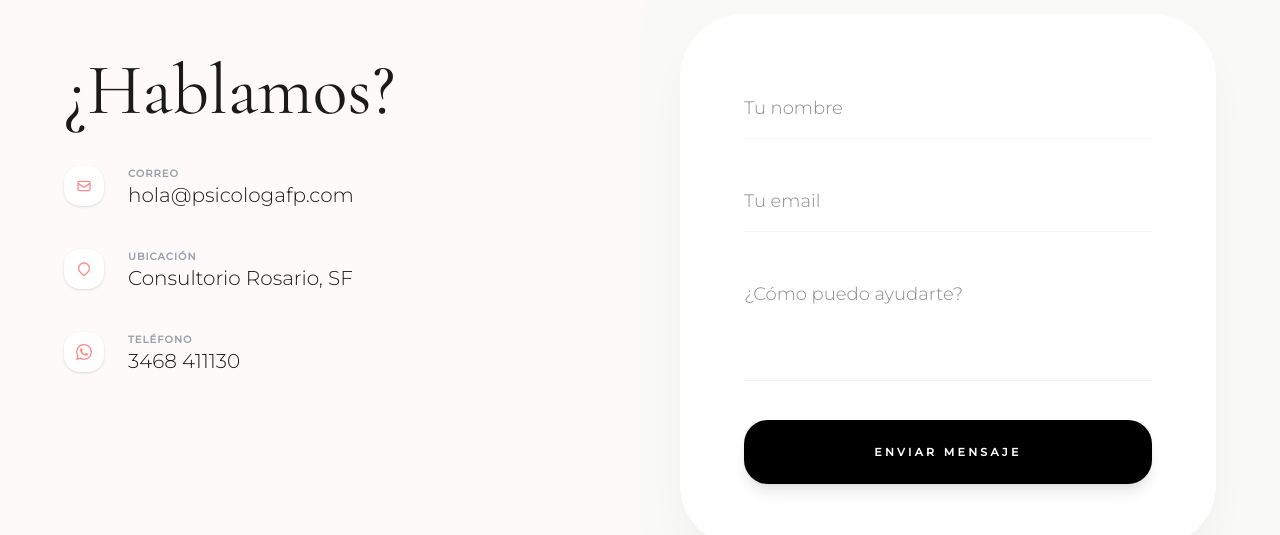
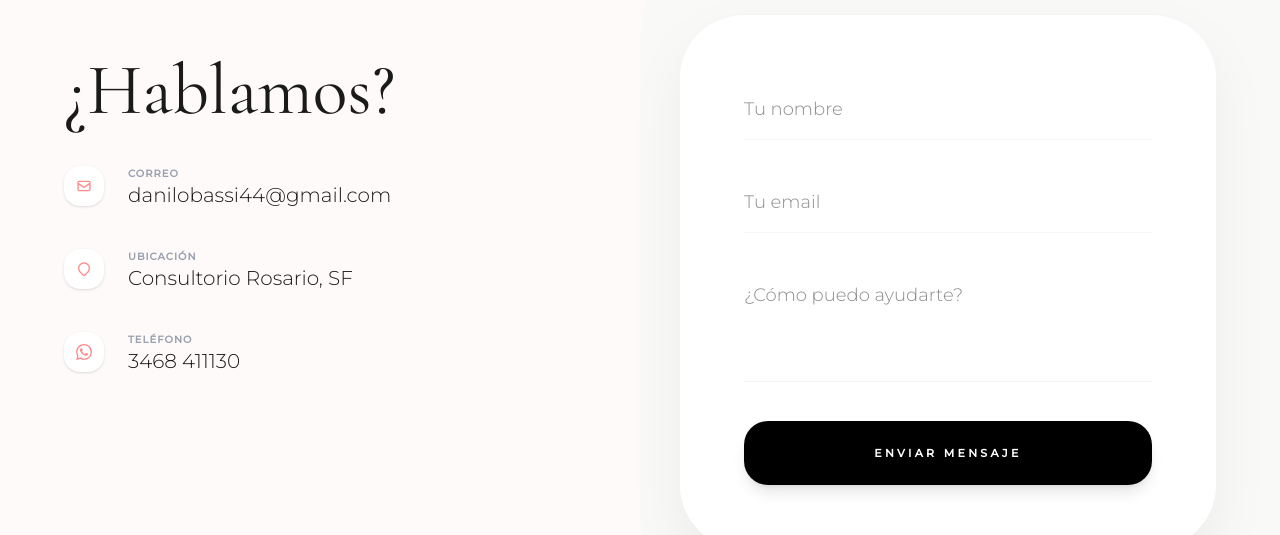
Before and after one commit to danilobassi8/Fiore-landing-page, a React (Vite) app: page / in a window 1280 px wide. Shown: the part 3805-4340 px from the top of the page. Built offline with nearby package versions, Linux system fonts and the light colour scheme.

Commit message:
add contact form

```diff
--- a/components/Contact.tsx
+++ b/components/Contact.tsx
@@ -1,7 +1,8 @@
 import React from 'react';
+import ContactForm from './ContactForm';
 
 const CONSTANTS = {
-  email: 'hola@psicologafp.com',
+  email: 'danilobassi44@gmail.com',
   whatsapp: {
     number: '3468 411130',
     url: 'https://wa.me/5493468411130',
@@ -91,34 +92,8 @@ const Contact: React.FC = () => {
             </div>
           </div>
 
-          <div className="bg-white p-10 md:p-16 rounded-[4rem] shadow-2xl shadow-black/5">
-            <form className="space-y-8">
-              <div className="relative">
-                <input
-                  type="text"
-                  className="w-full bg-transparent border-b border-gray-100 focus:border-[#FF8A8A] py-4 outline-none transition-all font-light text-lg"
-                  placeholder="Tu nombre"
-                />
-              </div>
-              <div className="relative">
-                <input
-                  type="email"
-                  className="w-full bg-transparent border-b border-gray-100 focus:border-[#FF8A8A] py-4 outline-none transition-all font-light text-lg"
-                  placeholder="Tu email"
-                />
-              </div>
-              <div className="relative">
-                <textarea
-                  rows={3}
-                  className="w-full bg-transparent border-b border-gray-100 focus:border-[#FF8A8A] py-4 outline-none transition-all font-light text-lg resize-none"
-                  placeholder="¿Cómo puedo ayudarte?"
-                ></textarea>
-              </div>
-              <button className="w-full bg-black text-white text-[11px] uppercase tracking-[0.3em] font-bold py-6 rounded-3xl hover:bg-[#FF8A8A] transition-all transform hover:-translate-y-1 active:scale-95 shadow-lg shadow-black/10">
-                Enviar Mensaje
-              </button>
-            </form>
-          </div>
+          {/* Formulario de contacto */}
+          <ContactForm />
         </div>
       </div>
     </section>
--- /dev/null
+++ b/components/ContactForm.tsx
@@ -0,0 +1,254 @@
+import React, { useState, useEffect } from 'react';
+import emailjs from '@emailjs/browser';
+
+const CONTACT_FORM_CONSTANTS = {
+  // Configuración de EmailJS
+  emailJS: {
+    serviceID: 'service_f3xcj6d',
+    templateID: 'template_58al65v',
+    publicKey: 'xM87yhQrapXsC_Afe',
+  },
+  // Configuración del formulario
+  form: {
+    placeholders: {
+      name: 'Tu nombre',
+      email: 'Tu email',
+      message: '¿Cómo puedo ayudarte?',
+    },
+    button: {
+      default: 'Enviar Mensaje',
+      sending: 'Enviando...',
+      success: '¡Mensaje Enviado!',
+      error: 'Error al enviar',
+      blocked: 'Ya enviaste un mensaje',
+    },
+    messages: {
+      success: '¡Gracias! Tu mensaje ha sido enviado correctamente.',
+      error: 'Hubo un error al enviar el mensaje. Por favor intenta de nuevo.',
+      blocked: 'Gracias por ponerte en contacto conmigo. Voy a comunicarme lo antes posible.',
+    },
+  },
+  // Configuración de rate limiting
+  rateLimiting: {
+    daysBetweenEmails: 7,
+    localStorageKey: 'lastEmailSentDate',
+  },
+};
+
+interface ContactFormProps {
+  className?: string;
+}
+
+const ContactForm: React.FC<ContactFormProps> = ({ className = '' }) => {
+  const [formData, setFormData] = useState({
+    name: '',
+    email: '',
+    message: '',
+  });
+  const [status, setStatus] = useState<'idle' | 'sending' | 'success' | 'error' | 'blocked'>('idle');
+  const [isBlocked, setIsBlocked] = useState(false);
+  const [daysRemaining, setDaysRemaining] = useState(0);
+
+  // Verificar si el usuario puede enviar un email
+  useEffect(() => {
+    const checkEmailLimit = () => {
+      const lastEmailDate = localStorage.getItem(CONTACT_FORM_CONSTANTS.rateLimiting.localStorageKey);
+
+      if (lastEmailDate) {
+        const lastDate = new Date(lastEmailDate);
+        const currentDate = new Date();
+        const daysDifference = Math.floor((currentDate.getTime() - lastDate.getTime()) / (1000 * 60 * 60 * 24));
+
+        if (daysDifference < CONTACT_FORM_CONSTANTS.rateLimiting.daysBetweenEmails) {
+          setIsBlocked(true);
+          setStatus('blocked');
+          setDaysRemaining(CONTACT_FORM_CONSTANTS.rateLimiting.daysBetweenEmails - daysDifference);
+        } else {
+          setIsBlocked(false);
+          setStatus('idle');
+        }
+      }
+    };
+
+    checkEmailLimit();
+  }, []);
+
+  const handleChange = (e: React.ChangeEvent<HTMLInputElement | HTMLTextAreaElement>) => {
+    setFormData({
+      ...formData,
+      [e.target.name]: e.target.value,
+    });
+  };
+
+  const handleSubmit = async (e: React.FormEvent) => {
+    e.preventDefault();
+
+    if (isBlocked) {
+      setStatus('blocked');
+      return;
+    }
+
+    setStatus('sending');
+
+    try {
+      await emailjs.send(
+        CONTACT_FORM_CONSTANTS.emailJS.serviceID,
+        CONTACT_FORM_CONSTANTS.emailJS.templateID,
+        {
+          from_name: formData.name,
+          from_email: formData.email,
+          message: formData.message,
+        },
+        CONTACT_FORM_CONSTANTS.emailJS.publicKey
+      );
+
+      // Guardar la fecha del último email enviado
+      const currentDate = new Date().toISOString();
+      localStorage.setItem(CONTACT_FORM_CONSTANTS.rateLimiting.localStorageKey, currentDate);
+
+      setStatus('success');
+      setFormData({ name: '', email: '', message: '' });
+      setIsBlocked(true);
+
+      // Reset status after 5 seconds
+      setTimeout(() => setStatus('blocked'), 5000);
+    } catch (error) {
+      console.error('Error sending email:', error);
+      setStatus('error');
+
+      // Reset status after 3 seconds
+      setTimeout(() => setStatus('idle'), 3000);
+    }
+  };
+
+  const getButtonText = () => {
+    switch (status) {
+      case 'sending':
+        return CONTACT_FORM_CONSTANTS.form.button.sending;
+      case 'success':
+        return CONTACT_FORM_CONSTANTS.form.button.success;
+      case 'error':
+        return CONTACT_FORM_CONSTANTS.form.button.error;
+      case 'blocked':
+        return CONTACT_FORM_CONSTANTS.form.button.blocked;
+      default:
+        return CONTACT_FORM_CONSTANTS.form.button.default;
+    }
+  };
+
+  const getButtonStyles = () => {
+    const baseStyles = 'w-full text-[11px] uppercase tracking-[0.3em] font-bold py-6 rounded-3xl transition-all transform shadow-lg';
+
+    switch (status) {
+      case 'sending':
+        return `${baseStyles} bg-gray-400 text-white cursor-not-allowed`;
+      case 'success':
+        return `${baseStyles} bg-green-500 text-white`;
+      case 'error':
+        return `${baseStyles} bg-red-500 text-white`;
+      case 'blocked':
+        return `${baseStyles} bg-[#FF8A8A] text-white cursor-not-allowed`;
+      default:
+        return `${baseStyles} bg-black text-white hover:bg-[#FF8A8A] hover:-translate-y-1 active:scale-95 shadow-black/10`;
+    }
+  };
+
+  const getMessage = () => {
+    switch (status) {
+      case 'success':
+        return CONTACT_FORM_CONSTANTS.form.messages.success;
+      case 'error':
+        return CONTACT_FORM_CONSTANTS.form.messages.error;
+      case 'blocked':
+        return CONTACT_FORM_CONSTANTS.form.messages.blocked;
+      default:
+        return null;
+    }
+  };
+
+  const getMessageStyles = () => {
+    switch (status) {
+      case 'success':
+        return 'text-green-600 text-sm text-center font-medium';
+      case 'error':
+        return 'text-red-600 text-sm text-center font-medium';
+      case 'blocked':
+        return 'text-[#FF8A8A] text-sm text-center font-medium';
+      default:
+        return '';
+    }
+  };
+
+  return (
+    <div className={`bg-white p-10 md:p-16 rounded-[4rem] drop-shadow-2xl drop-shadow-black/5 border-t border-gray-100 ${className}`}>
+      <form onSubmit={handleSubmit} className="space-y-8">
+        <div className="relative">
+          <input
+            type="text"
+            name="name"
+            value={formData.name}
+            onChange={handleChange}
+            required
+            disabled={isBlocked}
+            className={`w-full bg-transparent border-b border-gray-100 focus:border-[#FF8A8A] py-4 outline-none transition-all font-light text-lg ${
+              isBlocked ? 'opacity-50 cursor-not-allowed' : ''
+            }`}
+            placeholder={CONTACT_FORM_CONSTANTS.form.placeholders.name}
+          />
+        </div>
+
+        <div className="relative">
+          <input
+            type="email"
+            name="email"
+            value={formData.email}
+            onChange={handleChange}
+            required
+            disabled={isBlocked}
+            className={`w-full bg-transparent border-b border-gray-100 focus:border-[#FF8A8A] py-4 outline-none transition-all font-light text-lg ${
+              isBlocked ? 'opacity-50 cursor-not-allowed' : ''
+            }`}
+            placeholder={CONTACT_FORM_CONSTANTS.form.placeholders.email}
+          />
+        </div>
+
+        <div className="relative">
+          <textarea
+            name="message"
+            value={formData.message}
+            onChange={handleChange}
+            required
+            disabled={isBlocked}
+            rows={3}
+            className={`w-full bg-transparent border-b border-gray-100 focus:border-[#FF8A8A] py-4 outline-none transition-all font-light text-lg resize-none ${
+              isBlocked ? 'opacity-50 cursor-not-allowed' : ''
+            }`}
+            placeholder={CONTACT_FORM_CONSTANTS.form.placeholders.message}
+          ></textarea>
+        </div>
+
+        {/* Mensajes de estado */}
+        {getMessage() && (
+          <div className={getMessageStyles()}>
+            {getMessage()}
+            {status === 'blocked' && daysRemaining > 0 && (
+              <div className="text-xs mt-2 opacity-75">
+                Podrás enviar otro mensaje en {daysRemaining} día{daysRemaining > 1 ? 's' : ''}
+              </div>
+            )}
+          </div>
+        )}
+
+        <button
+          type="submit"
+          disabled={status === 'sending' || isBlocked}
+          className={getButtonStyles()}
+        >
+          {getButtonText()}
+        </button>
+      </form>
+    </div>
+  );
+};
+
+export default ContactForm;
--- a/package.json
+++ b/package.json
@@ -9,6 +9,7 @@
     "preview": "vite preview"
   },
   "dependencies": {
+    "@emailjs/browser": "^4.4.1",
     "@tailwindcss/vite": "^4.1.18",
     "react": "^19.2.3",
     "react-dom": "^19.2.3",
```
Also changed, not shown: src/index.css (deleted), 1 other file (tests, documents, lock files or other folders).
